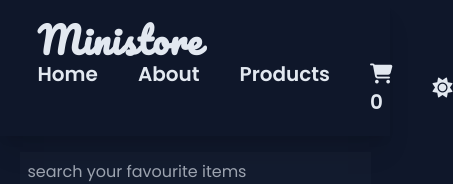
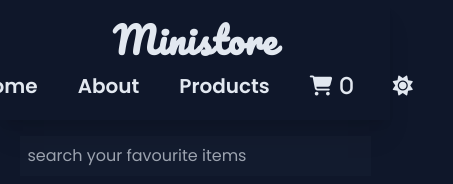
Before and after one commit to GautamRaj-12/ministore, a React (Vite) app: page / in a window 390 px wide. Shown: the top 184 px of the page, 453 px wide, since content can reach past the window. Built offline with nearby package versions, Linux system fonts and the light colour scheme; no server answers.

Commit message:
Update responsive

```diff
--- a/src/components/Navbar/Navbar.jsx
+++ b/src/components/Navbar/Navbar.jsx
@@ -16,7 +16,7 @@ const Navbar = () => {
   return (
     <>
       <header className="p-5 shadow-xl">
-        <nav className="w-[90%] mx-auto flex justify-between items-center flex-wrap">
+        <nav className="w-[90%] mx-auto flex md:justify-between justify-center items-center flex-wrap gap-3">
           <Link to="/">
             <h2 className="text-4xl font-semibold font-[pacifico] tracking-wide text-center">
               Ministore
@@ -34,8 +34,9 @@ const Navbar = () => {
             </Link>
             <Link to="/cart">
               <li>
-                <i className="text-xl fa-solid fa-cart-shopping"></i>
-                {cartItems.length}
+                <i className="flex gap-2 text-xl fa-solid fa-cart-shopping">
+                  {cartItems.length}
+                </i>
               </li>
             </Link>
             <div className="flex items-center justify-center cursor-pointer">
```
